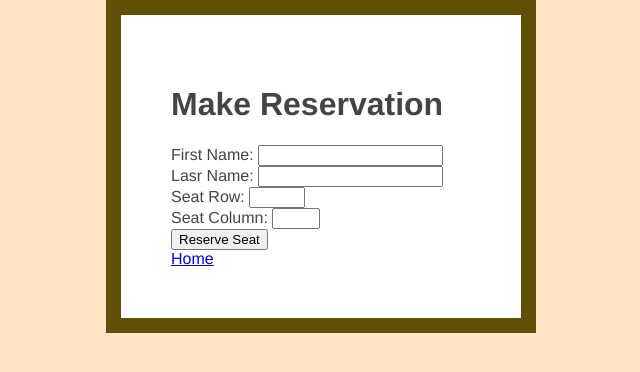
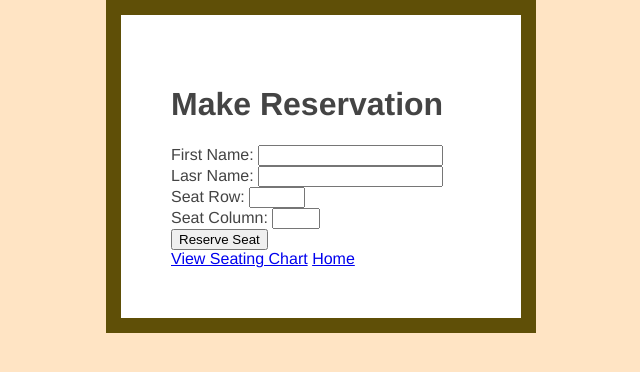
Before and after one commit to erinfiedler/FinalProject4320, a Flask app: page /reservation in a window 1280 px wide. Shown: the top 372 px of the page, without its empty margins (319-959 px from the left). Run offline with Flask 3, Linux system fonts and the light colour scheme.

Commit message:
cleaning up

```diff
--- a/templates/admin.html
+++ b/templates/admin.html
@@ -6,7 +6,6 @@
     <body>
         <div class=box>
         <h1>Reservation Log</h1>
-        <p>This is the seating chart!!!</p>
         <a href="{{ url_for('seating_chart') }}">View Seating Chart</a>
         <a href="{{ url_for('home') }}">Home</a>
         </div>
--- a/templates/make_reservation.html
+++ b/templates/make_reservation.html
@@ -20,6 +20,7 @@
         <input type="number" name="seat_column" min="0" max="3" required><br>
         <button type="submit">Reserve Seat</button>
     </form>
+    <a href="{{ url_for('seating_chart') }}">View Seating Chart</a>
 
     {% if error %}
         <p style="color: red;">{{ error }}</p>
```
Also changed, not shown: app.py (+0 -17 lines).
